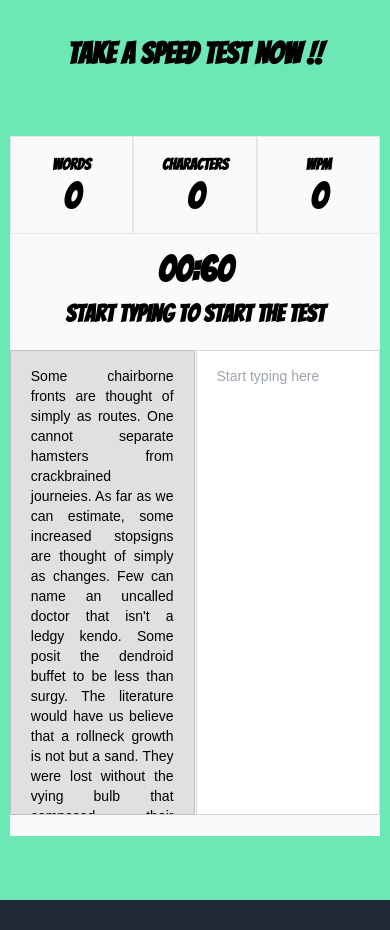
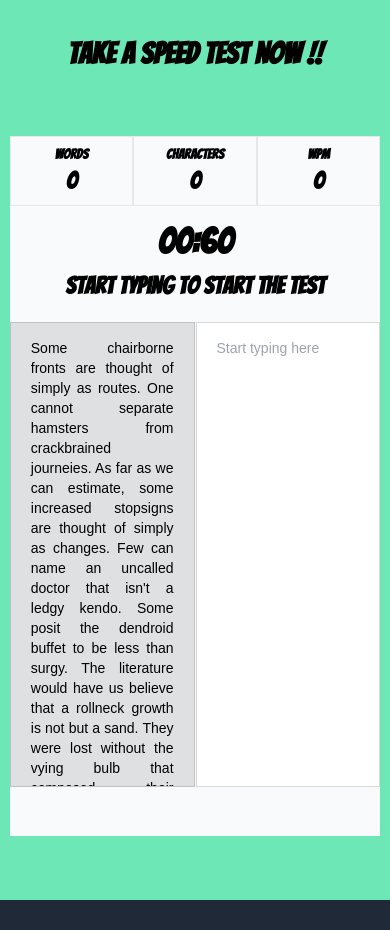
Before and after one commit to ankitzm/type-it-all, a React (Create React App) app: page / in a window 390 px wide. Shown: the part 960-1890 px from the top of the page. Built offline with nearby package versions, Linux system fonts and the light colour scheme.

Commit message:
fixed responsive text

```diff
--- a/src/Component/ChallengeDetailCard.js
+++ b/src/Component/ChallengeDetailCard.js
@@ -2,9 +2,9 @@ import React from 'react'
 
 function ChallengeDetailCard( {cardName, cardValue} ) {
     return (
-        <div className="flex flex-col justify-center items-center py-4 m-auto border hover:shadow-lg">
-            <div className="font-semibold">{cardName}</div>
-            <div className="font-bold text-4xl">{cardValue}</div>
+        <div className="flex flex-col justify-center items-center py-2 sm:py-4 m-auto border hover:shadow-lg">
+            <div className="font-semibold text-sm sm:text-base">{cardName}</div>
+            <div className="font-bold text-2xl sm:text-4xl">{cardValue}</div>
         </div>
     )
 }
```
